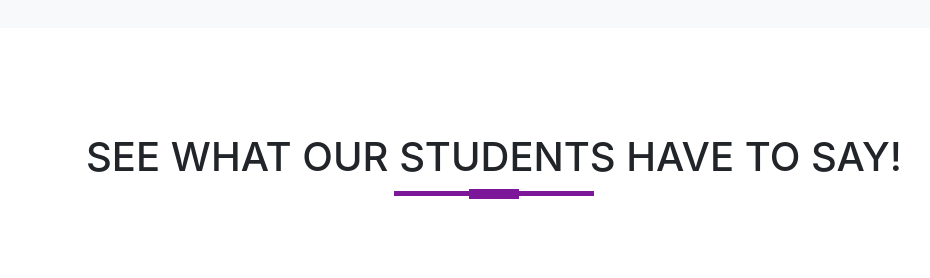
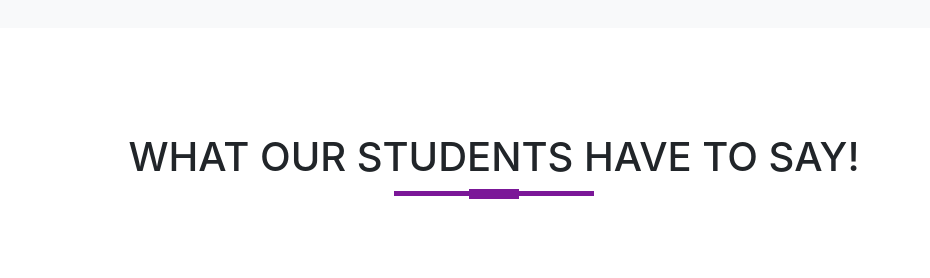
Before and after one commit to Madhuraangchekar/Frontend-assignment, a plain HTML site: page index.html in a window 1280 px wide. Shown: the part 1940-2218 px from the top of the page, without its empty margins (146-1076 px from the left). Drawn offline with nearby package versions, Linux system fonts and the light colour scheme.

Commit message:
error fixed

```diff
--- a/index.html
+++ b/index.html
@@ -107,7 +107,7 @@
         <!--------------testimonials---------->
         <section id="testimonials">
             <div class="container">
-                <h1 class="title text-center">SEE WHAT OUR STUDENTS HAVE TO SAY!</h1>
+                <h1 class="title text-center">WHAT OUR STUDENTS HAVE TO SAY!</h1>
                 <div class="row offset-1">
                     <div class="col-md-5 testimonials">
                         <p>
```
